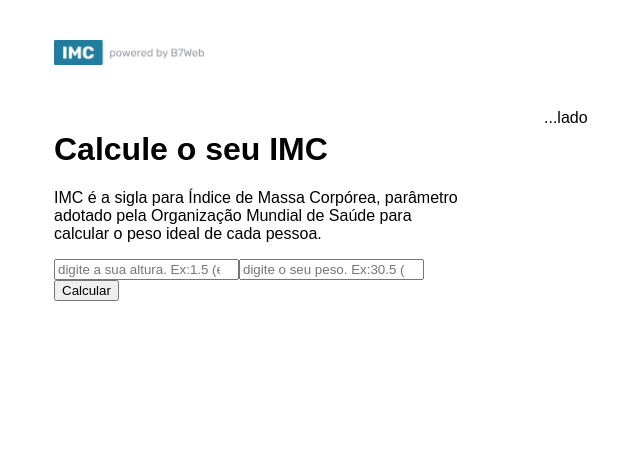
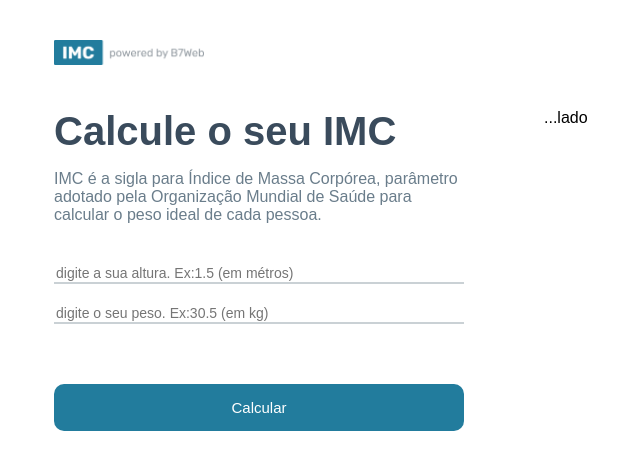
Before and after one commit to Luiz-de-Lima/imc_react, a React (Create React App) app: page / in a window 1280 px wide. Shown: the top 470 px of the page, without its empty margins (136-776 px from the left). Built offline with nearby package versions, Linux system fonts and the light colour scheme.

Commit message:
estilo leftSide feito

```diff
--- a/src/App.module.css
+++ b/src/App.module.css
@@ -22,6 +22,47 @@
   margin-right: 40px;
 }
 
+.container .leftSide h1 {
+  margin: 0;
+  font-size: 40px;
+  color: #3a4b5c;
+
+}
+
+.container .leftSide p {
+  font-size: 16px;
+  margin-bottom: 40px;
+  color: #6A7D8B
+}
+
+.container .leftSide input {
+  width: 100%;
+  border: 0;
+  border-bottom: 2px solid rgba(150, 163, 171, .5);
+  padding: 10px 2;
+  margin-bottom: 20px;
+  font-size: 14px;
+  outline: 0;
+}
+
+.container .leftSide button {
+  background-color: #227c9d;
+  color: #fff;
+  font-size: 15px;
+  border: 0;
+  border-radius: 10px;
+  padding: 15px 0;
+  width: 100%;
+  cursor: pointer;
+  margin-top: 40px;
+  transition: all ease .3s;
+
+}
+
+.container .leftSide button:hover {
+  opacity:  .9;
+}
+
 .container .rightSide {
   flex: 1;
   margin-left: 40px;
```
